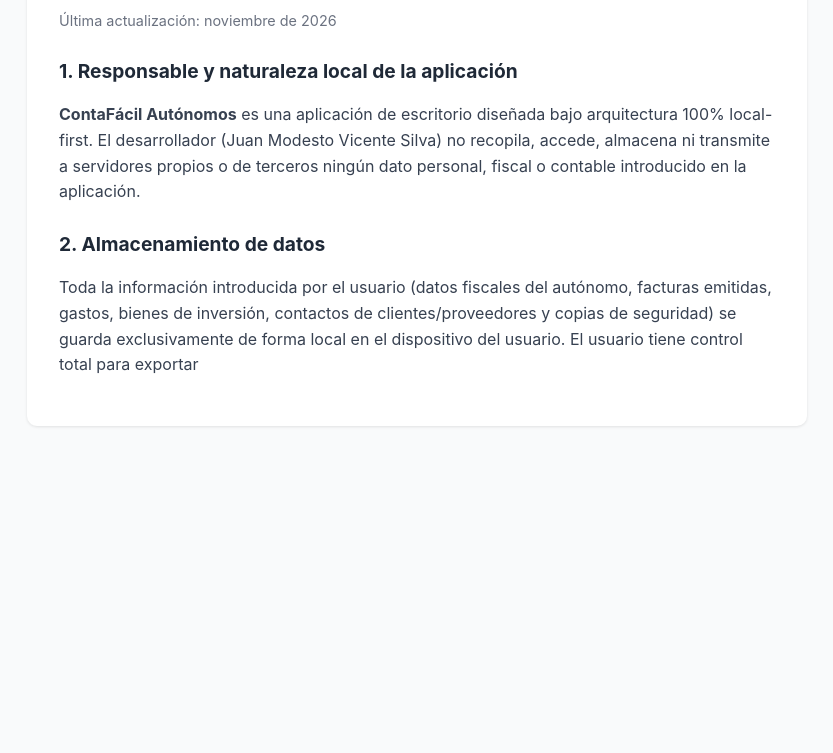
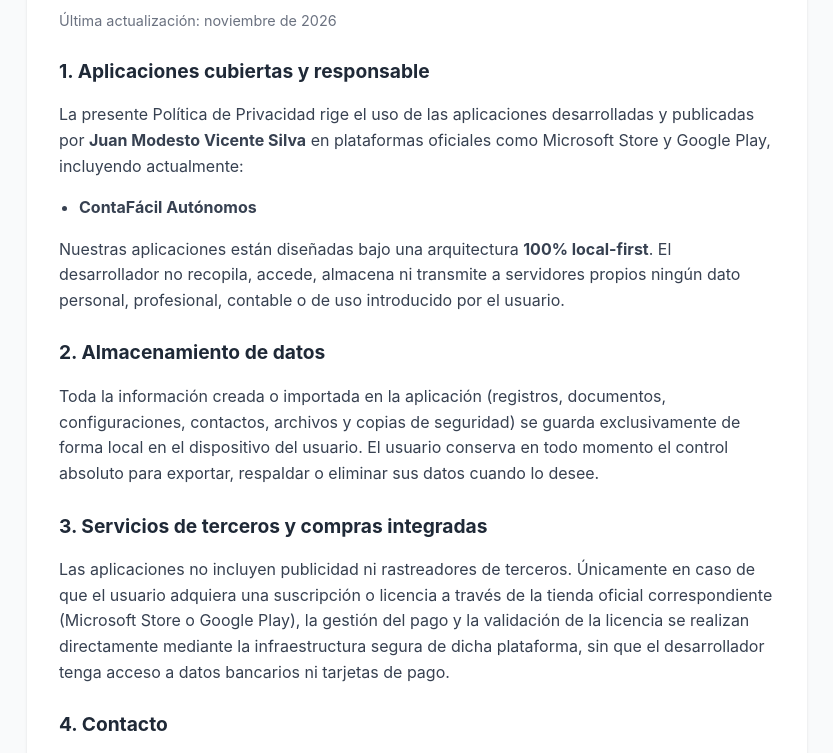
Before and after one commit to videomanhattan1970/contafacil-legal, a plain HTML site: page index.html in a window 1280 px wide. Shown: the part 127-880 px from the top of the page, without its empty margins (223-1056 px from the left). Before the commit the page ends 800 px from the top, so only its background shows below. Drawn offline with Linux system fonts and the light colour scheme.

Commit message:
Update index.html

```diff
--- a/index.html
+++ b/index.html
@@ -3,7 +3,7 @@
 <head>
   <meta charset="UTF-8">
   <meta name="viewport" content="width=device-width, initial-scale=1.0">
-  <title>Política de Privacidad – ContaFácil Autónomos</title>
+  <title>Política de Privacidad – Aplicaciones de Juan Modesto Vicente Silva</title>
   <style>
     body {
       font-family: -apple-system, BlinkMacSystemFont, "Segoe UI", Roboto, sans-serif;
@@ -22,17 +22,31 @@
     }
     h1 { color: #111827; font-size: 1.75rem; margin-top: 0; }
     h2 { color: #1f2937; font-size: 1.2rem; margin-top: 24px; }
-    p { color: #374151; }
+    p, li { color: #374151; }
+    ul { padding-left: 20px; margin-bottom: 16px; }
     .date { color: #6b7280; font-size: 0.9rem; margin-bottom: 24px; }
   </style>
 </head>
 <body>
   <div class="card">
-    <h1>Política de Privacidad – ContaFácil Autónomos</h1>
+    <h1>Política de Privacidad</h1>
     <p class="date">Última actualización: noviembre de 2026</p>
 
-    <h2>1. Responsable y naturaleza local de la aplicación</h2>
-    <p><strong>ContaFácil Autónomos</strong> es una aplicación de escritorio diseñada bajo arquitectura 100% local-first. El desarrollador (Juan Modesto Vicente Silva) no recopila, accede, almacena ni transmite a servidores propios o de terceros ningún dato personal, fiscal o contable introducido en la aplicación.</p>
+    <h2>1. Aplicaciones cubiertas y responsable</h2>
+    <p>La presente Política de Privacidad rige el uso de las aplicaciones desarrolladas y publicadas por <strong>Juan Modesto Vicente Silva</strong> en plataformas oficiales como Microsoft Store y Google Play, incluyendo actualmente:</p>
+    <ul>
+      <li><strong>ContaFácil Autónomos</strong></li>
+    </ul>
+    <p>Nuestras aplicaciones están diseñadas bajo una arquitectura <strong>100% local-first</strong>. El desarrollador no recopila, accede, almacena ni transmite a servidores propios ningún dato personal, profesional, contable o de uso introducido por el usuario.</p>
 
     <h2>2. Almacenamiento de datos</h2>
-    <p>Toda la información introducida por el usuario (datos fiscales del autónomo, facturas emitidas, gastos, bienes de inversión, contactos de clientes/proveedores y copias de seguridad) se guarda exclusivamente de forma local en el dispositivo del usuario. El usuario tiene control total para exportar
+    <p>Toda la información creada o importada en la aplicación (registros, documentos, configuraciones, contactos, archivos y copias de seguridad) se guarda exclusivamente de forma local en el dispositivo del usuario. El usuario conserva en todo momento el control absoluto para exportar, respaldar o eliminar sus datos cuando lo desee.</p>
+
+    <h2>3. Servicios de terceros y compras integradas</h2>
+    <p>Las aplicaciones no incluyen publicidad ni rastreadores de terceros. Únicamente en caso de que el usuario adquiera una suscripción o licencia a través de la tienda oficial correspondiente (Microsoft Store o Google Play), la gestión del pago y la validación de la licencia se realizan directamente mediante la infraestructura segura de dicha plataforma, sin que el desarrollador tenga acceso a datos bancarios ni tarjetas de pago.</p>
+
+    <h2>4. Contacto</h2>
+    <p>Si tienes cualquier consulta relacionada con la privacidad o el funcionamiento de cualquiera de nuestras aplicaciones, puedes contactar directamente con el desarrollador a través del correo de soporte indicado en la ficha oficial de la aplicación en la tienda correspondiente.</p>
+  </div>
+</body>
+</html>
```
